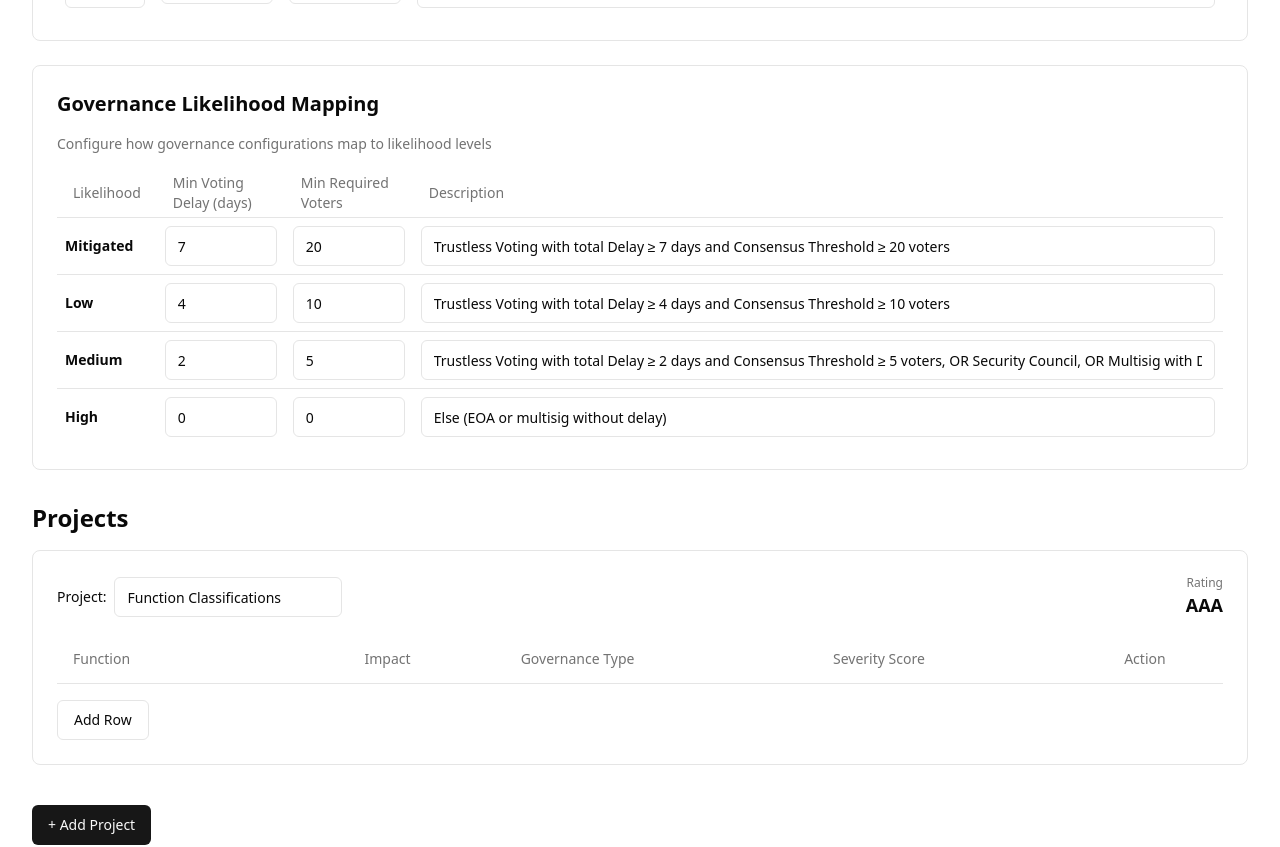
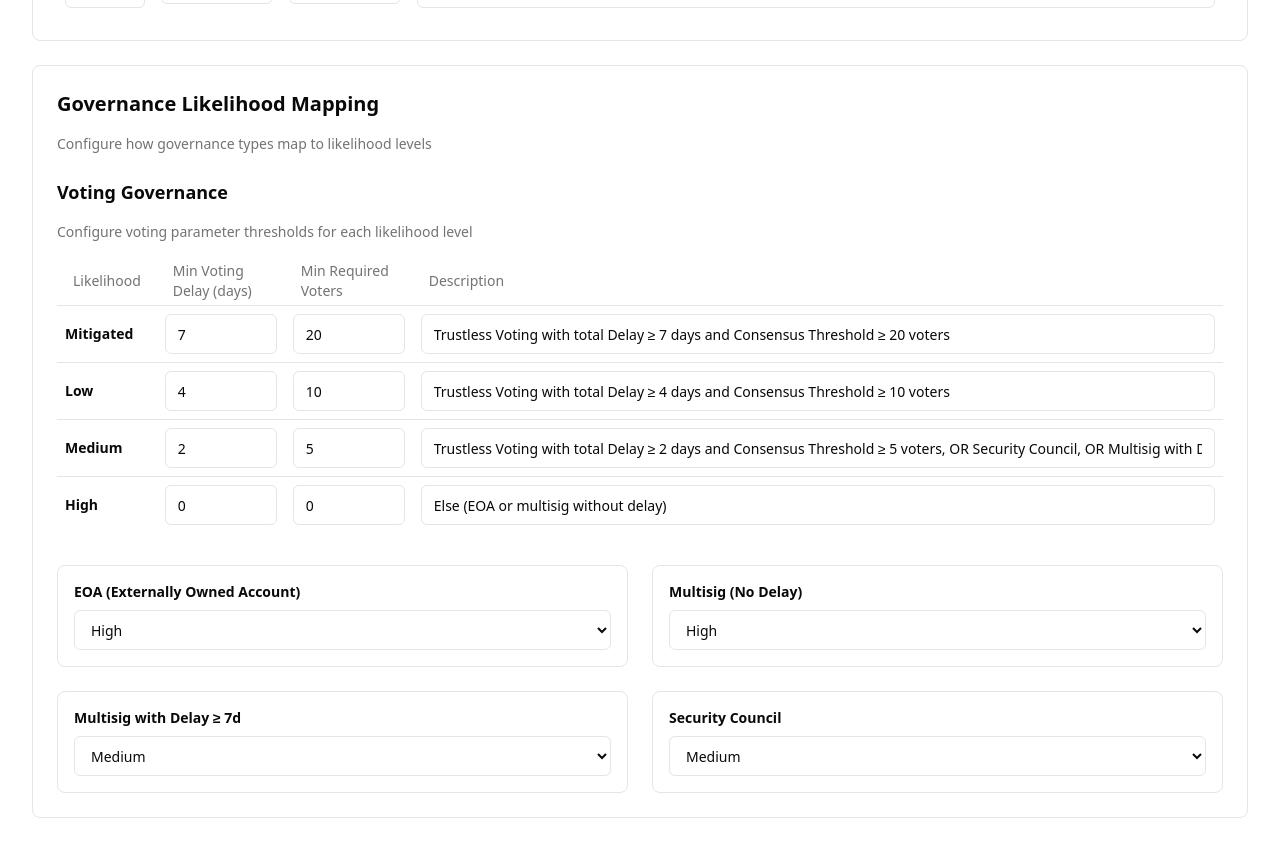
Before and after one commit to yvesbou/defiscan-v2-modeller, a Next.js app: page / in a window 1280 px wide. Shown: the part 2420-3267 px from the top of the page. Built offline with nearby package versions, Linux system fonts and the light colour scheme.

Commit message:
added multisig, security council, EOA to likelihood settings

```diff
--- a/app/page.tsx
+++ b/app/page.tsx
@@ -7,13 +7,13 @@ import {
   Likelihood,
   Severity,
   RatingRule,
-  LikelihoodMappingRule,
+  GovernanceLikelihoodConfiguration,
 } from "@/lib/types";
 import {
   DEFAULT_SEVERITY_MATRIX_2D,
   DEFAULT_SEVERITY_MATRIX_FLAT,
   DEFAULT_RATING_RULES,
-  DEFAULT_LIKELIHOOD_MAPPING_RULES,
+  DEFAULT_GOVERNANCE_LIKELIHOOD_CONFIG,
 } from "@/lib/constants";
 import { calculateSeverityFromGovernance } from "@/lib/utils";
 import { SeverityRatingsTable } from "@/components/SeverityRatingsTable";
@@ -50,13 +50,35 @@ function migrateTableData(tables: any[]): FunctionTableType[] {
   }));
 }
 
+// Migration function to convert old LikelihoodMappingRule[] to new GovernanceLikelihoodConfiguration
+function migrateGovernanceLikelihoodConfig(data: any): GovernanceLikelihoodConfiguration {
+  // If it's already in the new format (has voting property), return as is
+  if (data && typeof data === 'object' && 'voting' in data) {
+    return data as GovernanceLikelihoodConfiguration;
+  }
+
+  // If it's old format (array of LikelihoodMappingRule), convert it
+  if (Array.isArray(data)) {
+    return {
+      voting: data,
+      eoa: 'High',
+      multisig: 'High',
+      multisig_delay_7d: 'Medium',
+      security_council: 'Medium',
+    };
+  }
+
+  // Otherwise return defaults
+  return DEFAULT_GOVERNANCE_LIKELIHOOD_CONFIG;
+}
+
 export default function Home() {
   const [severityMatrix, setSeverityMatrix] = useState<
     Record<Impact, Record<Likelihood, Severity>>
   >(DEFAULT_SEVERITY_MATRIX_2D);
   const [functionTables, setFunctionTables] = useState<FunctionTableType[]>([]);
   const [ratingRules, setRatingRules] = useState<RatingRule[]>(DEFAULT_RATING_RULES);
-  const [likelihoodMappingRules, setLikelihoodMappingRules] = useState<LikelihoodMappingRule[]>(DEFAULT_LIKELIHOOD_MAPPING_RULES);
+  const [governanceLikelihoodConfig, setGovernanceLikelihoodConfig] = useState<GovernanceLikelihoodConfiguration>(DEFAULT_GOVERNANCE_LIKELIHOOD_CONFIG);
   const [mounted, setMounted] = useState(false);
 
   // Load from localStorage on mount
@@ -123,9 +145,11 @@ export default function Home() {
     const savedLikelihoodMapping = localStorage.getItem(STORAGE_KEY_LIKELIHOOD_MAPPING);
     if (savedLikelihoodMapping) {
       try {
-        setLikelihoodMappingRules(JSON.parse(savedLikelihoodMapping));
+        const parsedData = JSON.parse(savedLikelihoodMapping);
+        const migratedConfig = migrateGovernanceLikelihoodConfig(parsedData);
+        setGovernanceLikelihoodConfig(migratedConfig);
       } catch (e) {
-        console.error("Failed to load likelihood mapping rules", e);
+        console.error("Failed to load governance likelihood config", e);
       }
     }
 
@@ -150,8 +174,8 @@ export default function Home() {
 
   useEffect(() => {
     if (!mounted) return;
-    localStorage.setItem(STORAGE_KEY_LIKELIHOOD_MAPPING, JSON.stringify(likelihoodMappingRules));
-  }, [likelihoodMappingRules, mounted]);
+    localStorage.setItem(STORAGE_KEY_LIKELIHOOD_MAPPING, JSON.stringify(governanceLikelihoodConfig));
+  }, [governanceLikelihoodConfig, mounted]);
 
   // Update all function entries when severity matrix or likelihood mapping changes
   // This ensures that when a user modifies the severity matrix or governance,
@@ -168,14 +192,14 @@ export default function Home() {
           entry.impact,
           entry.governance,
           severityMatrix,
-          likelihoodMappingRules
+          governanceLikelihoodConfig
         ),
       })),
     }));
 
     setFunctionTables(updatedTables);
     // eslint-disable-next-line react-hooks/exhaustive-deps
-  }, [severityMatrix, likelihoodMappingRules, mounted]);
+  }, [severityMatrix, governanceLikelihoodConfig, mounted]);
 
   const handleAddTable = () => {
     const newTable: FunctionTableType = {
@@ -222,7 +246,7 @@ export default function Home() {
         <FinalRatingsVisualization
           functionTables={functionTables}
           ratingRules={ratingRules}
-          likelihoodMappingRules={likelihoodMappingRules}
+          likelihoodMappingRules={governanceLikelihoodConfig.voting}
         />
 
         {/* Severity Ratings Matrix */}
@@ -239,8 +263,8 @@ export default function Home() {
 
         {/* Likelihood Mapping Configuration */}
         <LikelihoodMappingConfiguration
-          rules={likelihoodMappingRules}
-          onRulesChange={setLikelihoodMappingRules}
+          config={governanceLikelihoodConfig}
+          onConfigChange={setGovernanceLikelihoodConfig}
         />
 
         {/* Projects */}
@@ -251,7 +275,7 @@ export default function Home() {
               <FunctionClassificationTable
                 tableData={table}
                 severityMatrix={severityMatrix}
-                likelihoodMappingRules={likelihoodMappingRules}
+                governanceLikelihoodConfig={governanceLikelihoodConfig}
                 onTableChange={handleTableChange}
               />
               {functionTables.length > 1 && (
--- a/components/LikelihoodMappingConfiguration.tsx
+++ b/components/LikelihoodMappingConfiguration.tsx
@@ -1,39 +1,55 @@
 'use client'
 
 import React from 'react'
-import { LikelihoodMappingRule } from '@/lib/types'
+import { LikelihoodMappingRule, GovernanceLikelihoodConfiguration, Likelihood } from '@/lib/types'
 import { Table, TableHeader, TableBody, TableHead, TableRow, TableCell } from '@/components/ui/table'
 import { Input } from '@/components/ui/input'
+import { Select } from '@/components/ui/select'
+
+const LIKELIHOODS: Likelihood[] = ['Mitigated', 'Low', 'Medium', 'High']
 
 interface LikelihoodMappingConfigurationProps {
-  rules: LikelihoodMappingRule[]
-  onRulesChange: (rules: LikelihoodMappingRule[]) => void
+  config: GovernanceLikelihoodConfiguration
+  onConfigChange: (config: GovernanceLikelihoodConfiguration) => void
 }
 
 export function LikelihoodMappingConfiguration({
-  rules,
-  onRulesChange,
+  config,
+  onConfigChange,
 }: LikelihoodMappingConfigurationProps) {
-  const handleRuleChange = (
+  const handleVotingRuleChange = (
     likelihood: string,
     field: keyof LikelihoodMappingRule,
     value: string | number
   ) => {
-    const updatedRules = rules.map((rule) =>
+    const updatedRules = config.voting.map((rule) =>
       rule.likelihood === likelihood
         ? { ...rule, [field]: value }
         : rule
     )
-    onRulesChange(updatedRules)
+    onConfigChange({ ...config, voting: updatedRules })
+  }
+
+  const handleGovernanceTypeChange = (
+    governance: 'eoa' | 'multisig' | 'multisig_delay_7d' | 'security_council',
+    likelihood: Likelihood
+  ) => {
+    onConfigChange({ ...config, [governance]: likelihood })
   }
 
   return (
     <div className="border rounded-lg p-6 mb-6">
       <h2 className="text-xl font-semibold mb-4">Governance Likelihood Mapping</h2>
-      <p className="text-sm text-muted-foreground mb-4">
-        Configure how governance configurations map to likelihood levels
+      <p className="text-sm text-muted-foreground mb-6">
+        Configure how governance types map to likelihood levels
       </p>
 
+      {/* Voting Governance Section */}
+      <div className="mb-8">
+        <h3 className="text-lg font-semibold mb-4">Voting Governance</h3>
+        <p className="text-sm text-muted-foreground mb-4">
+          Configure voting parameter thresholds for each likelihood level
+        </p>
         <div className="overflow-x-auto">
           <Table>
             <TableHeader>
@@ -45,7 +61,7 @@ export function LikelihoodMappingConfiguration({
               </TableRow>
             </TableHeader>
             <TableBody>
-            {rules.map((rule) => (
+              {config.voting.map((rule) => (
                 <TableRow key={rule.likelihood}>
                   <TableCell className="p-2 font-semibold">{rule.likelihood}</TableCell>
                   <TableCell className="p-2">
@@ -54,7 +70,7 @@ export function LikelihoodMappingConfiguration({
                       min="0"
                       value={rule.votingMinDelayDays}
                       onChange={(e) =>
-                      handleRuleChange(
+                        handleVotingRuleChange(
                           rule.likelihood,
                           'votingMinDelayDays',
                           parseInt(e.target.value) || 0
@@ -69,7 +85,7 @@ export function LikelihoodMappingConfiguration({
                       min="0"
                       value={rule.votingMinVoters}
                       onChange={(e) =>
-                      handleRuleChange(
+                        handleVotingRuleChange(
                           rule.likelihood,
                           'votingMinVoters',
                           parseInt(e.target.value) || 0
@@ -82,7 +98,7 @@ export function LikelihoodMappingConfiguration({
                     <Input
                       value={rule.description}
                       onChange={(e) =>
-                      handleRuleChange(rule.likelihood, 'description', e.target.value)
+                        handleVotingRuleChange(rule.likelihood, 'description', e.target.value)
                       }
                       className="w-full text-xs"
                     />
@@ -93,5 +109,73 @@ export function LikelihoodMappingConfiguration({
           </Table>
         </div>
       </div>
+
+      {/* Other Governance Types */}
+      <div className="grid grid-cols-1 md:grid-cols-2 gap-6">
+        {/* EOA */}
+        <div className="border rounded-lg p-4">
+          <label className="block text-sm font-semibold mb-2">EOA (Externally Owned Account)</label>
+          <Select
+            value={config.eoa}
+            onChange={(e) => handleGovernanceTypeChange('eoa', e.target.value as Likelihood)}
+            className="w-full"
+          >
+            {LIKELIHOODS.map((likelihood) => (
+              <option key={likelihood} value={likelihood}>
+                {likelihood}
+              </option>
+            ))}
+          </Select>
+        </div>
+
+        {/* Multisig */}
+        <div className="border rounded-lg p-4">
+          <label className="block text-sm font-semibold mb-2">Multisig (No Delay)</label>
+          <Select
+            value={config.multisig}
+            onChange={(e) => handleGovernanceTypeChange('multisig', e.target.value as Likelihood)}
+            className="w-full"
+          >
+            {LIKELIHOODS.map((likelihood) => (
+              <option key={likelihood} value={likelihood}>
+                {likelihood}
+              </option>
+            ))}
+          </Select>
+        </div>
+
+        {/* Multisig with Delay */}
+        <div className="border rounded-lg p-4">
+          <label className="block text-sm font-semibold mb-2">Multisig with Delay ≥ 7d</label>
+          <Select
+            value={config.multisig_delay_7d}
+            onChange={(e) => handleGovernanceTypeChange('multisig_delay_7d', e.target.value as Likelihood)}
+            className="w-full"
+          >
+            {LIKELIHOODS.map((likelihood) => (
+              <option key={likelihood} value={likelihood}>
+                {likelihood}
+              </option>
+            ))}
+          </Select>
+        </div>
+
+        {/* Security Council */}
+        <div className="border rounded-lg p-4">
+          <label className="block text-sm font-semibold mb-2">Security Council</label>
+          <Select
+            value={config.security_council}
+            onChange={(e) => handleGovernanceTypeChange('security_council', e.target.value as Likelihood)}
+            className="w-full"
+          >
+            {LIKELIHOODS.map((likelihood) => (
+              <option key={likelihood} value={likelihood}>
+                {likelihood}
+              </option>
+            ))}
+          </Select>
+        </div>
+      </div>
+    </div>
   )
 }
--- a/lib/constants.ts
+++ b/lib/constants.ts
@@ -7,6 +7,7 @@ import {
   RatingRule,
   StageEntry,
   LikelihoodMappingRule,
+  GovernanceLikelihoodConfiguration,
 } from "./types";
 
 // 2D structure for fast lookups: severityMatrix[impact][likelihood]
@@ -311,8 +312,8 @@ export const STAGE_ENTRIES: StageEntry[] = [
   { id: "11", name: "Pendle", stage: "Stage 0" },
 ];
 
-// Likelihood mapping rules for governance types
-export const DEFAULT_LIKELIHOOD_MAPPING_RULES: LikelihoodMappingRule[] = [
+// Likelihood mapping rules for voting governance type
+const DEFAULT_VOTING_LIKELIHOOD_RULES: LikelihoodMappingRule[] = [
   {
     likelihood: "Mitigated",
     votingMinDelayDays: 7,
@@ -341,3 +342,15 @@ export const DEFAULT_LIKELIHOOD_MAPPING_RULES: LikelihoodMappingRule[] = [
     description: "Else (EOA or multisig without delay)",
   },
 ];
+
+// Governance likelihood configuration with default values for each governance type
+export const DEFAULT_GOVERNANCE_LIKELIHOOD_CONFIG: GovernanceLikelihoodConfiguration = {
+  voting: DEFAULT_VOTING_LIKELIHOOD_RULES,
+  eoa: "High",
+  multisig: "High",
+  multisig_delay_7d: "Medium",
+  security_council: "Medium",
+};
+
+// Backward compatibility export for voting rules only
+export const DEFAULT_LIKELIHOOD_MAPPING_RULES: LikelihoodMappingRule[] = DEFAULT_VOTING_LIKELIHOOD_RULES;
--- a/lib/utils.ts
+++ b/lib/utils.ts
@@ -9,6 +9,7 @@ import {
   GovernanceConfig,
   Likelihood,
   LikelihoodMappingRule,
+  GovernanceLikelihoodConfiguration,
 } from "./types"
 
 export function cn(...inputs: ClassValue[]) {
@@ -39,8 +40,11 @@ const LIKELIHOOD_ORDER: Record<Likelihood, number> = {
 
 export function calculateLikelihoodFromGovernance(
   governance: GovernanceConfig,
-  mappingRules: LikelihoodMappingRule[]
+  config: GovernanceLikelihoodConfiguration | LikelihoodMappingRule[]
 ): Likelihood {
+  // Handle both new GovernanceLikelihoodConfiguration and old LikelihoodMappingRule[]
+  const votingRules = Array.isArray(config) ? config : config.voting
+
   switch (governance.type) {
     case 'voting':
       // Check voting thresholds against mapping rules
@@ -48,8 +52,8 @@ export function calculateLikelihoodFromGovernance(
       const voters = governance.requiredVoters || 0
 
       // Find the highest likelihood that matches
-      for (let i = 0; i < mappingRules.length; i++) {
-        const rule = mappingRules[i]
+      for (let i = 0; i < votingRules.length; i++) {
+        const rule = votingRules[i]
         if (
           delayDays >= rule.votingMinDelayDays &&
           voters >= rule.votingMinVoters
@@ -60,14 +64,16 @@ export function calculateLikelihoodFromGovernance(
       return 'High' // Fallback
 
     case 'security_council':
-      return 'Medium'
+      return Array.isArray(config) ? 'Medium' : config.security_council
 
     case 'multisig_delay_7d':
-      return 'Medium'
+      return Array.isArray(config) ? 'Medium' : config.multisig_delay_7d
 
     case 'multisig':
+      return Array.isArray(config) ? 'High' : config.multisig
+
     case 'eoa':
-      return 'High'
+      return Array.isArray(config) ? 'High' : config.eoa
 
     default:
       return 'High'
@@ -110,9 +116,9 @@ export function calculateSeverityFromGovernance(
   impact: Impact,
   governance: GovernanceConfig,
   severityMatrix: Record<Impact, Record<Likelihood, Severity>>,
-  mappingRules: LikelihoodMappingRule[]
+  config: GovernanceLikelihoodConfiguration | LikelihoodMappingRule[]
 ): Severity {
-  const likelihood = calculateLikelihoodFromGovernance(governance, mappingRules)
+  const likelihood = calculateLikelihoodFromGovernance(governance, config)
   return severityMatrix[impact][likelihood]
 }
 
```
Also changed, not shown: components/FunctionClassificationTable.tsx (+10 -6 lines), lib/types.ts (+8 -0 lines). Lines whose indentation alone changed are shown as unchanged.
